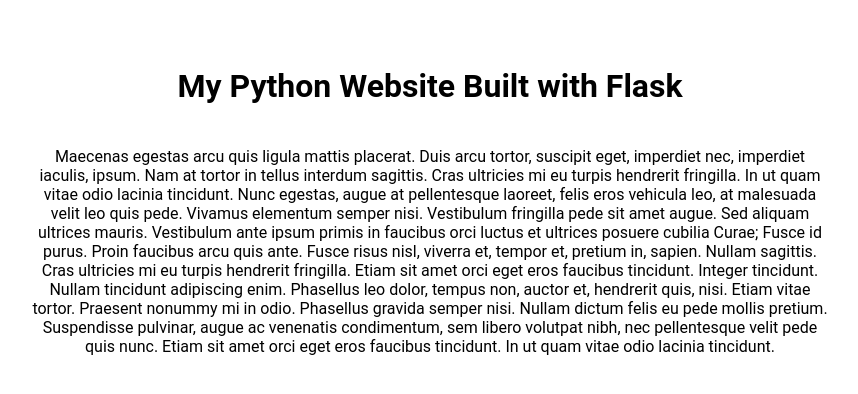
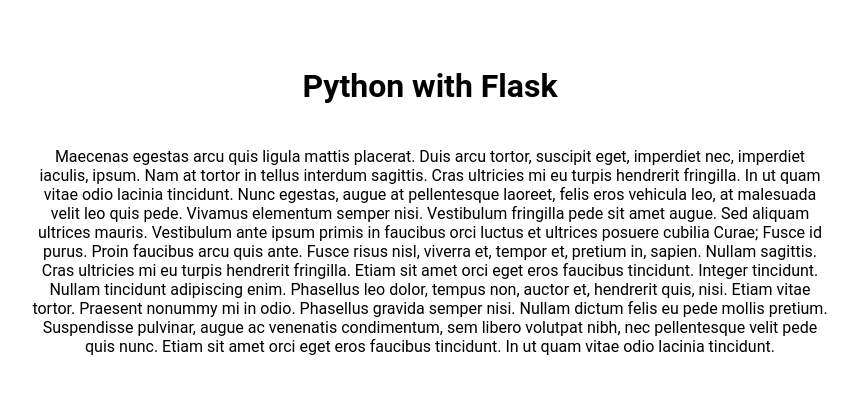
Before and after one commit to rindoshingen/Python-with-Flask, a Flask app: page / in a window 1280 px wide. Shown: the top 394 px of the page, without its empty margins (210-1068 px from the left). Run offline with Flask 3, Linux system fonts and the light colour scheme.

Commit message:
Changed Title

```diff
--- a/templates/home.html
+++ b/templates/home.html
@@ -40,7 +40,7 @@
 
   <section class="main-content">
     <div class="main-inner">
-    <h1>My Python Website Built with Flask</h1>
+    <h1>Python with Flask</h1>
     <p>Maecenas egestas arcu quis ligula mattis placerat. Duis arcu tortor, suscipit eget, imperdiet nec, imperdiet iaculis, ipsum. Nam at tortor in tellus interdum sagittis. Cras ultricies mi eu turpis hendrerit fringilla. In ut quam vitae odio lacinia tincidunt.
 
     Nunc egestas, augue at pellentesque laoreet, felis eros vehicula leo, at malesuada velit leo quis pede. Vivamus elementum semper nisi. Vestibulum fringilla pede sit amet augue. Sed aliquam ultrices mauris. Vestibulum ante ipsum primis in faucibus orci luctus et ultrices posuere cubilia Curae; Fusce id purus.
```
